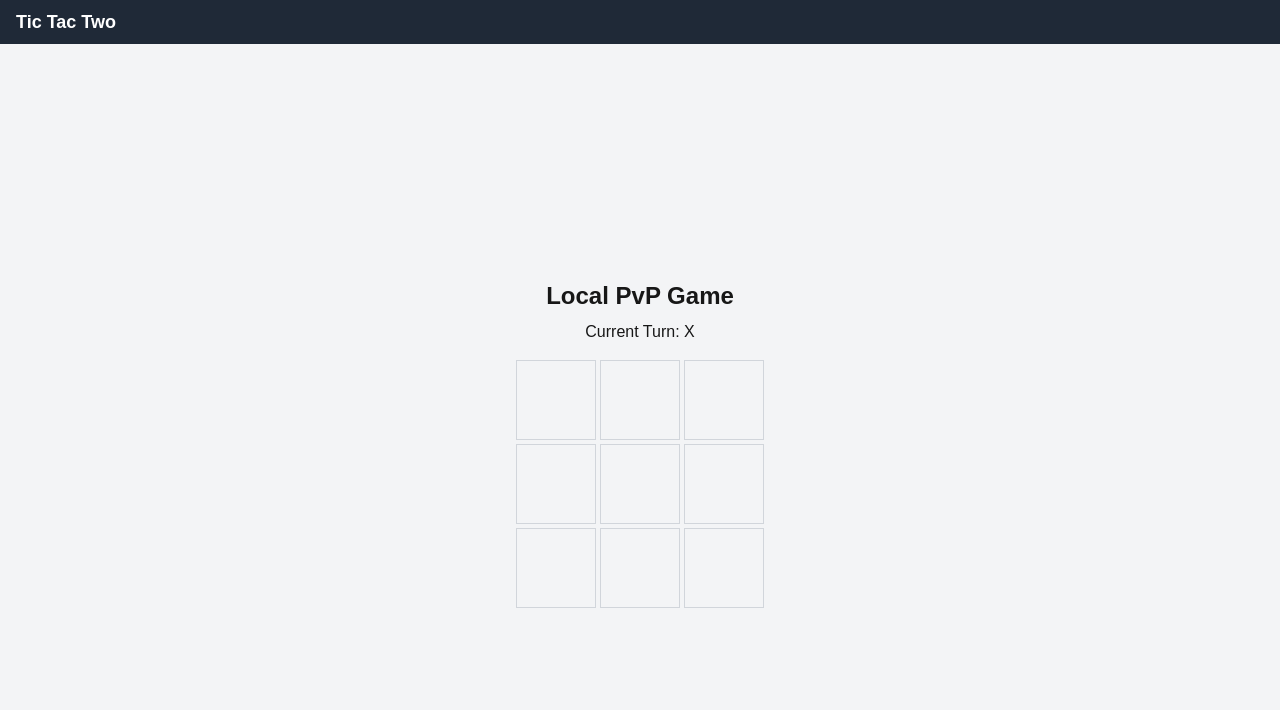
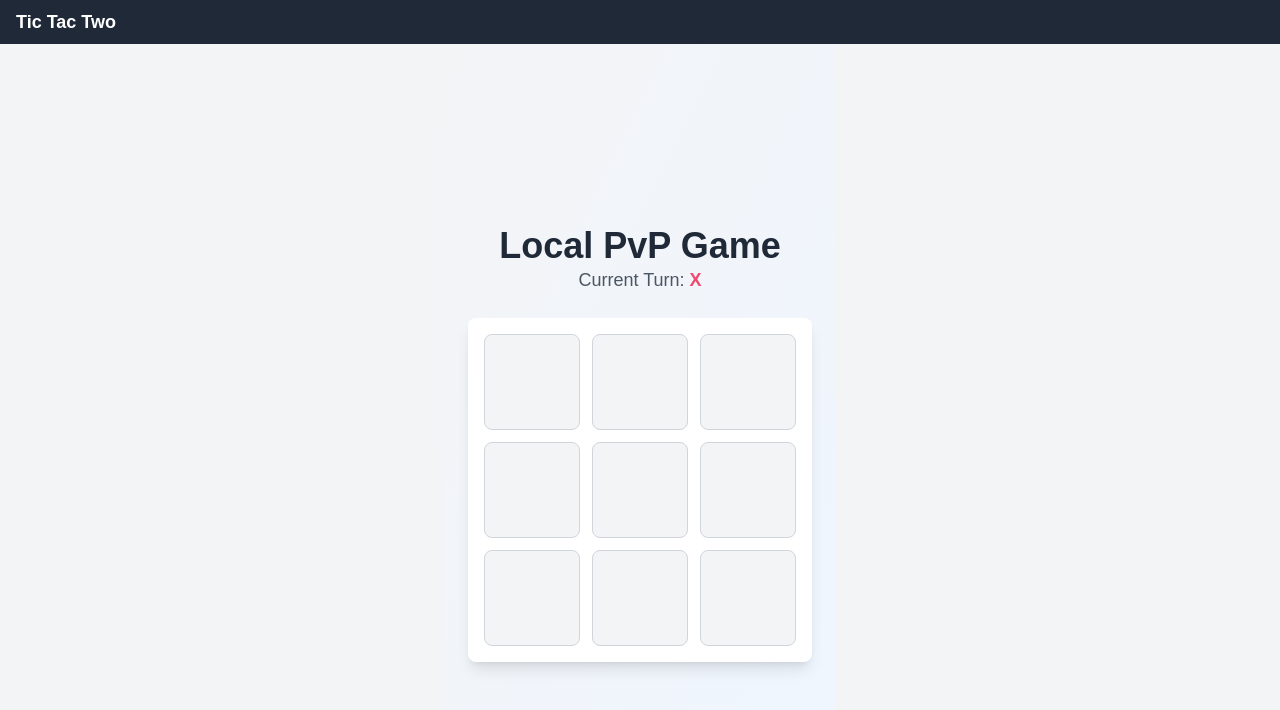
Before and after one commit to faycal-ghozzi/tic-tac-two, a Next.js app: page /game/local in a window 1280 px wide. Shown: the top 710 px of the page. Built offline with nearby package versions, Linux system fonts and the light colour scheme.

Commit message:
add cell shake & bong

```diff
--- a/src/app/globals.css
+++ b/src/app/globals.css
@@ -215,3 +215,25 @@ body {
     transform: rotate(360deg);
   }
 }
+
+@keyframes shake {
+  0% { transform: translateX(0); }
+  25% { transform: translateX(-4px); }
+  50% { transform: translateX(4px); }
+  75% { transform: translateX(-4px); }
+  100% { transform: translateX(0); }
+}
+
+.animate-shake {
+  animation: shake 0.4s ease-in-out;
+}
+
+@keyframes pop {
+  0% { transform: scale(1); }
+  50% { transform: scale(1.3); }
+  100% { transform: scale(1); }
+}
+
+.animate-pop {
+  animation: pop 0.3s ease-in-out;
+}
--- a/src/components/Board.tsx
+++ b/src/components/Board.tsx
@@ -26,6 +26,10 @@ export default function Board({
   initialGameState,
   onLocalStateChange,
 }: BoardProps) {
+
+  const bongSound = typeof Audio !== "undefined" ? new Audio("/sfx/bong.mp3") : null;
+  if (bongSound) bongSound.volume = 1.0;
+
   // Local game state
   const [localGame, setLocalGame] = useState<LocalGame>(
     initialGameState || {
@@ -63,7 +67,26 @@ export default function Board({
     : localGame.winner;
 
     const handleCellClick = (index: number) => {
-    if (board[index] || winner || isOnline) return; // Online is read-only here
+      const cellFilled = board[index] !== null;
+
+      if (isOnline || winner) return;
+
+      if (cellFilled) {
+        const cell = document.getElementById(`cell-${index}`);
+        if (cell) {
+          cell.classList.remove("animate-shake");
+          void cell.offsetWidth;
+          cell.classList.add("animate-shake");
+        }
+
+        const audio = new Audio("/sfx/bong.mp3");
+        audio.volume = 1.0;
+        audio.play().catch((e) => {
+          console.warn("Bong playback blocked:", e);
+        });
+
+        return;
+      }
 
       const newBoard = [...board];
 
@@ -114,12 +137,13 @@ export default function Board({
 
       const updatedState = {
         board: newBoard,
-      turn: (turn === "X" ? "O" : "X") as "X" | "O",
+        turn: turn === "X" ? "O" : "X",
         winner: null,
       };
       setLocalGame(updatedState);
       onLocalStateChange?.(updatedState);
     };
+
 
   const restartGame = () => {
     const resetState: LocalGame = {
@@ -139,11 +163,13 @@ export default function Board({
   };
 
   return (
-    <div className="flex flex-col items-center">
+      <div className="min-h-screen flex flex-col justify-center items-center bg-gradient-to-br from-gray-100 to-blue-50 p-6">
       {!isOnline && (
         <>
-          <h1 className="text-2xl font-bold mb-2">Local PvP Game</h1>
-          <p className="mb-4">Current Turn: {turn}</p>
+        <div className="text-center mb-6">
+          <h1 className="text-4xl font-bold text-gray-800">Local PvP Game</h1>
+          <p className="text-lg text-gray-600">Current Turn: <span className={`font-bold ${turn === "X" ? "text-[#EF476F]" : "text-[#06D6A0]"}`}>{turn}</span></p>
+        </div>
         </>
       )}
       <BoardCore
--- a/src/components/BoardCore.tsx
+++ b/src/components/BoardCore.tsx
@@ -15,7 +15,7 @@ interface BoardCoreProps {
     animatedIndices,
   }: BoardCoreProps) {
     return (
-      <div className="grid grid-cols-3 gap-1">
+      <div className="grid grid-cols-3 gap-3 bg-white p-4 rounded-lg shadow-lg">
         {board.map((cell, index) => {
           const isFaded = fadingIndex === index;
           const isWinning = winningLine?.includes(index);
@@ -30,9 +30,10 @@ interface BoardCoreProps {
 
           return (
             <div
+              id={`cell-${index}`}
               key={index}
               onClick={() => onCellClick(index)}
-              className="w-20 h-20 flex items-center justify-center border border-gray-300 text-2xl font-bold cursor-pointer transition-all duration-300"
+              className="w-24 h-24 flex items-center justify-center border border-gray-300 text-3xl font-extrabold rounded-lg bg-gray-100 hover:bg-gray-200 transition-all duration-200 cursor-pointer"
             >
               {cell && (
                 <span className={`${symbolColor} ${fadeClass} ${popClass} ${bounceClass}`}>
```
Also changed, not shown: 1 other file (tests, documents, lock files or other folders). Lines whose indentation alone changed are shown as unchanged.
